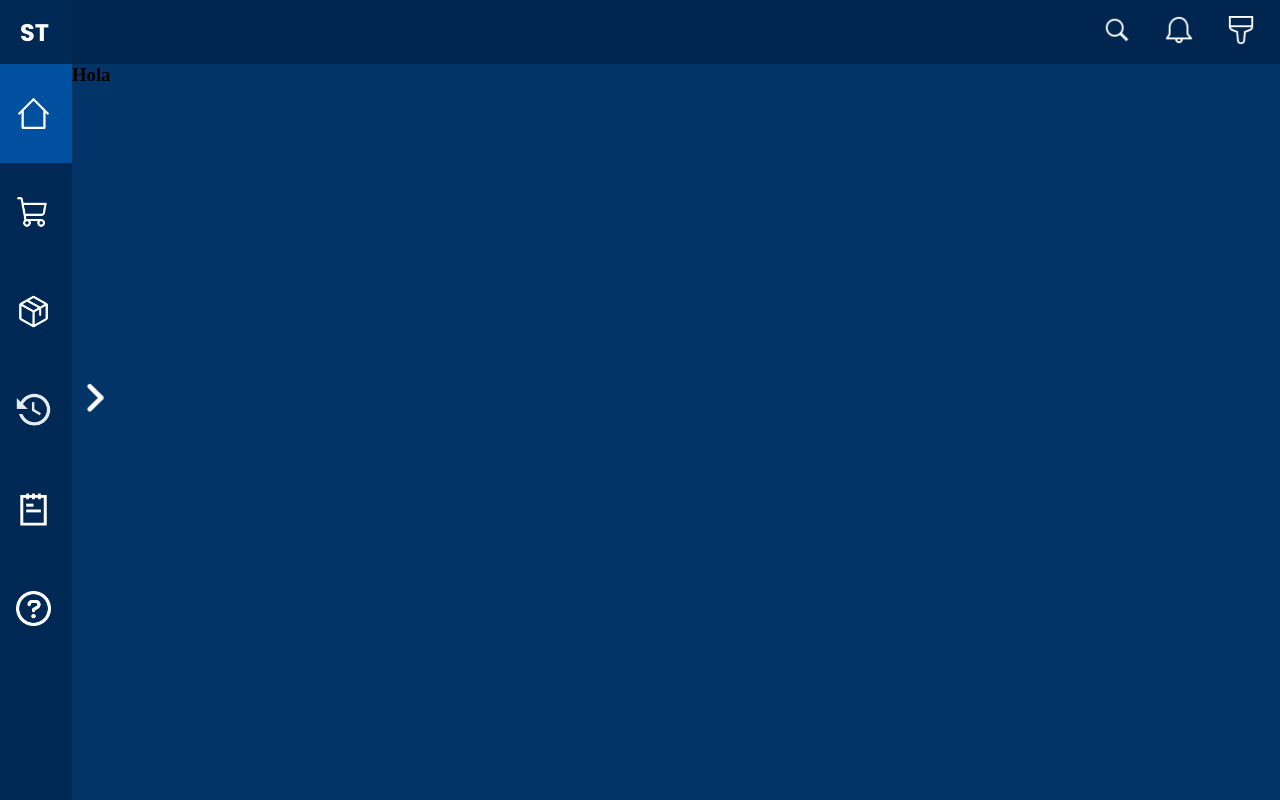
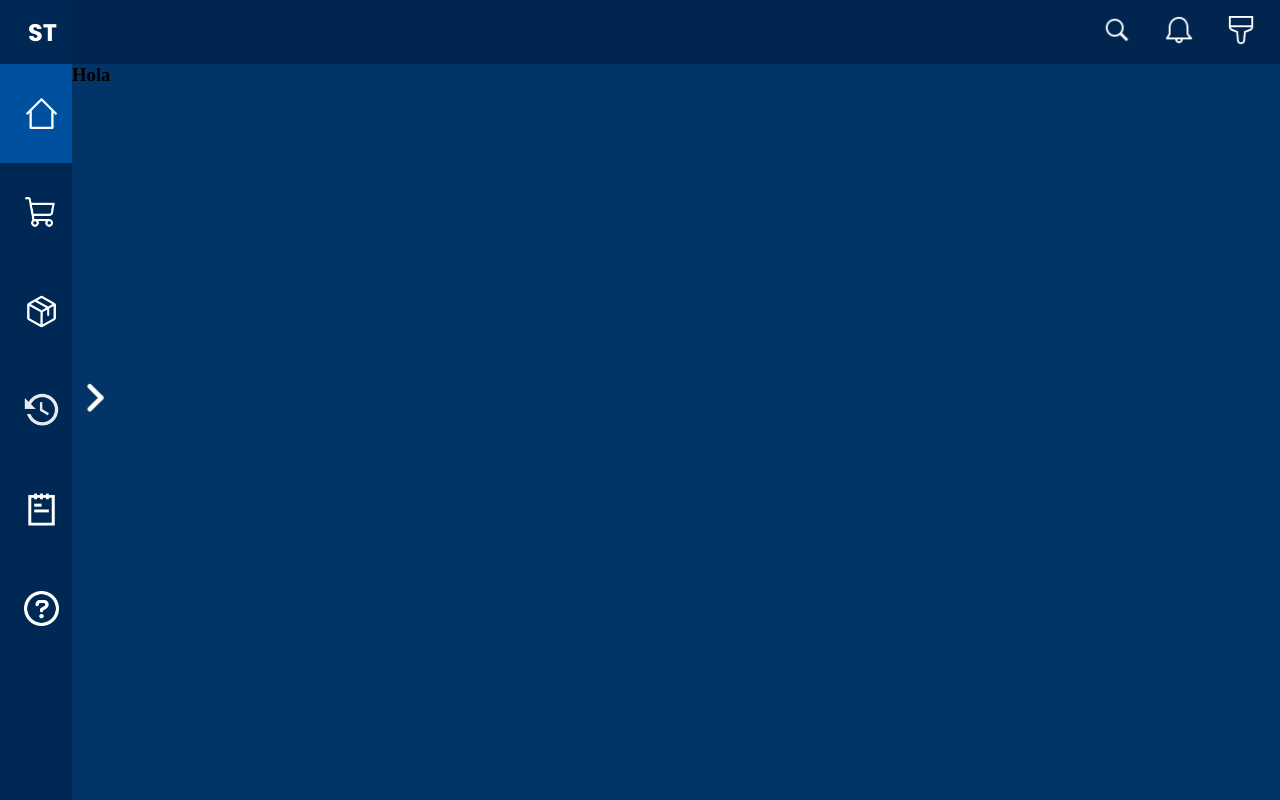
Before and after one commit to luciano-repetti/stocktrack, a Next.js app: page / in a window 1280 px wide. Built offline with nearby package versions, Linux system fonts and the light colour scheme.

Commit message:
[FIX] navbar now centred

```diff
--- a/src/styles/modules/Nav.module.css
+++ b/src/styles/modules/Nav.module.css
@@ -11,19 +11,17 @@
     height: 100svh;
     user-select: none;
     transition: 0.5s;
-
-
 }
 
 .header.expand {
     width: 14svw;
     transition: 0.3s;
-
 }
 
 .header .containerLogo {
     height: 8svh;
     display: flex;
+    padding: 2em 0.5em;
     align-items: center;
     /* Cambia la posición a absoluta */
     position: absolute;
@@ -57,13 +55,13 @@
     justify-content: flex-start;
     /* Modificado para que los íconos se mantengan a la izquierda */
     gap: 1em;
-    width: 100%;
     text-decoration: none;
     color: #fff;
-    padding: 2em 1em;
+    padding: 2em 1.5em;
     font-family: 'Poppins', sans-serif;
     font-weight: 500;
     white-space: nowrap;
+    /* Esto empujará el contenido hacia la izquierda */
 }
 
 
```
